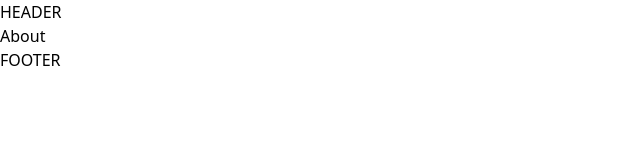
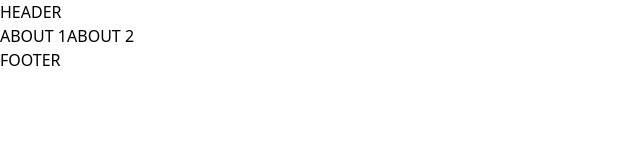
Before and after one commit to brduart/react_test, a React (Vite) app: page /about in a window 1280 px wide. Shown: the top 160 px of the page, without its empty margins (0-640 px from the left). Built offline with nearby package versions, Linux system fonts and the light colour scheme.

Commit message:
react router dom links

```diff
--- a/src/App.tsx
+++ b/src/App.tsx
@@ -3,6 +3,8 @@ import Home from "./pages/Home";
 import About from "./pages/About";
 import About1 from "./pages/About1";
 import About2 from "./pages/About2";
+import Error404 from "./pages/Error404";
+
 import { Routes, Route } from "react-router-dom";
 
 function App() {
@@ -15,6 +17,7 @@ function App() {
           <Route path="/about" element={<About />} />
           <Route path="/about/about1" element={<About1 />} />
           <Route path="/about/about2" element={<About2 />} />
+          <Route path="*" element={<Error404 />} />
         </Routes>
       </main>
       <footer>FOOTER</footer>
--- a/src/pages/About.tsx
+++ b/src/pages/About.tsx
@@ -1,5 +1,14 @@
+import { Link } from "react-router-dom";
+
 const About = () => {
-  return <div>About</div>;
+  return (
+    <div>
+      <div>
+        <Link to="/about/about1">ABOUT 1</Link>
+        <Link to="/about/about2">ABOUT 2</Link>
+      </div>
+    </div>
+  );
 };
 
 export default About;
--- /dev/null
+++ b/src/pages/Error404.tsx
@@ -0,0 +1,5 @@
+const Error404 = () => {
+  return <div>PAGINA NÃO ENCONTRADA</div>;
+};
+
+export default Error404;
```
